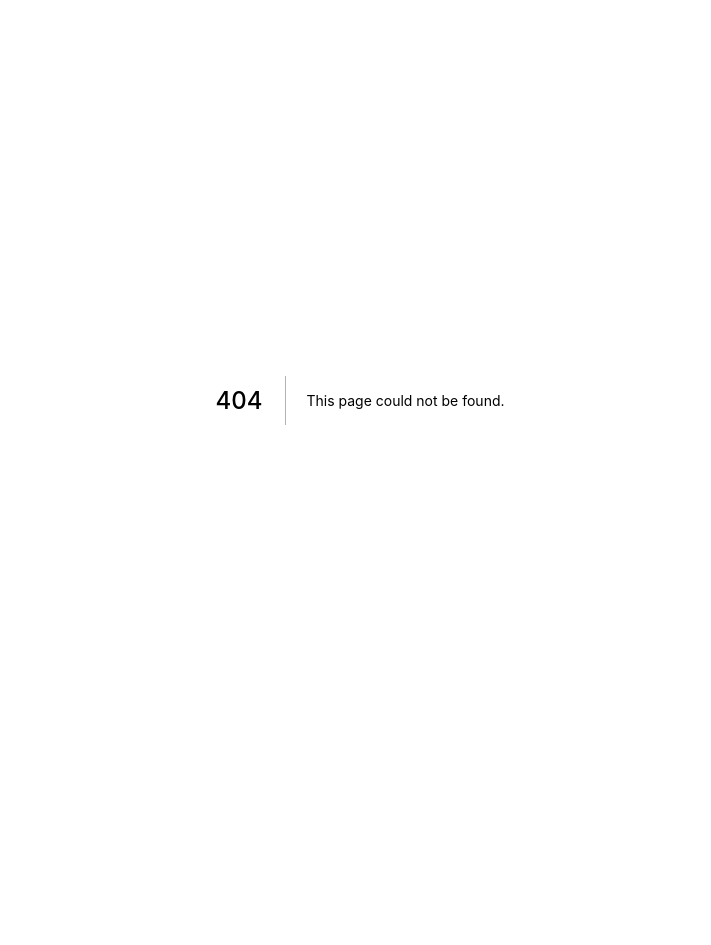
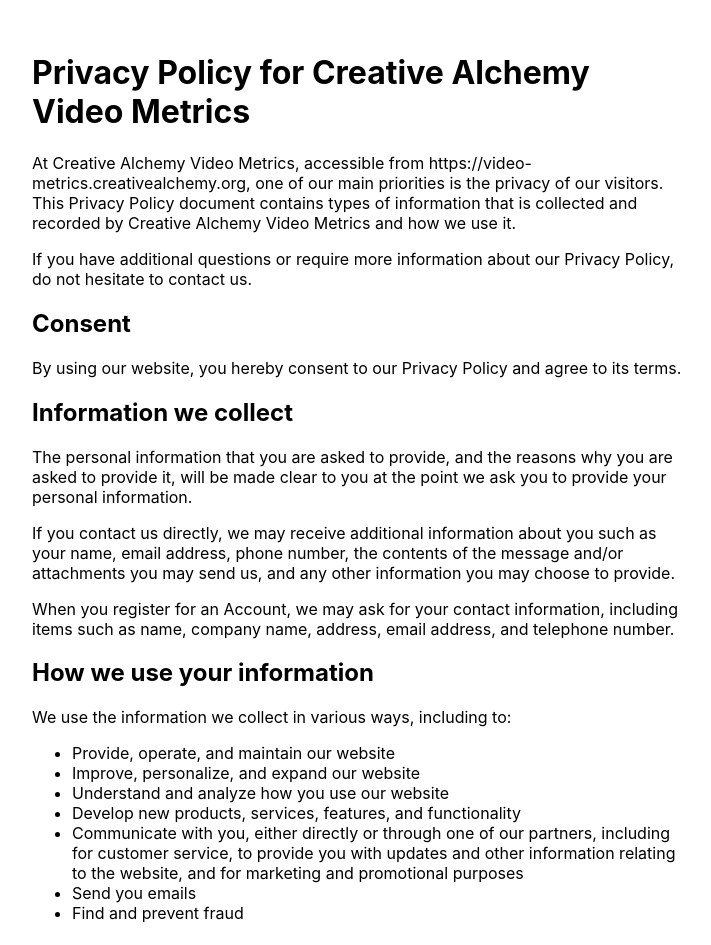
Before and after one commit to arellaTV/creative-alchemy-video-metrics, a Next.js app: page /privacy-policy in a window 1280 px wide. Before the commit this address had no page. Shown: the top 945 px of the page, without its empty margins (280-991 px from the left). Before the commit the page ends 800 px from the top, so only its background shows below. Built offline with nearby package versions, Linux system fonts and the light colour scheme.

Commit message:
Adds privacy policy

```diff
--- /dev/null
+++ b/pages/privacy-policy.tsx
@@ -0,0 +1,69 @@
+import type { NextPage } from 'next'
+import Head from 'next/head'
+import styles from '../styles/PrivacyPolicy.module.css'
+
+const PrivacyPolicy: NextPage = () => {
+  return (
+    <div className={styles.container}>
+      <Head>
+        <title>Privacy Policy</title>
+        <meta name="description" content="Privacy Policy for Creative Alchemy Video Metrics" />
+        <link rel="icon" href="/favicon.ico" />
+      </Head>
+
+      <main>
+        <h1>Privacy Policy for Creative Alchemy Video Metrics</h1>
+        <p>At Creative Alchemy Video Metrics, accessible from https://video-metrics.creativealchemy.org, one of our main priorities is the privacy of our visitors. This Privacy Policy document contains types of information that is collected and recorded by Creative Alchemy Video Metrics and how we use it.</p>
+        <p>If you have additional questions or require more information about our Privacy Policy, do not hesitate to contact us.</p>
+        <h2>Consent</h2>
+        <p>By using our website, you hereby consent to our Privacy Policy and agree to its terms.</p>
+        <h2>Information we collect</h2>
+        <p>The personal information that you are asked to provide, and the reasons why you are asked to provide it, will be made clear to you at the point we ask you to provide your personal information.</p>
+        <p>If you contact us directly, we may receive additional information about you such as your name, email address, phone number, the contents of the message and/or attachments you may send us, and any other information you may choose to provide.</p>
+        <p>When you register for an Account, we may ask for your contact information, including items such as name, company name, address, email address, and telephone number.</p>
+        <h2>How we use your information</h2>
+        <p>We use the information we collect in various ways, including to:</p>
+        <ul>
+        <li>Provide, operate, and maintain our website</li>
+        <li>Improve, personalize, and expand our website</li>
+        <li>Understand and analyze how you use our website</li>
+        <li>Develop new products, services, features, and functionality</li>
+        <li>Communicate with you, either directly or through one of our partners, including for customer service, to provide you with updates and other information relating to the website, and for marketing and promotional purposes</li>
+        <li>Send you emails</li>
+        <li>Find and prevent fraud</li>
+        </ul>
+        <h2>Log Files</h2>
+        <p>Creative Alchemy Video Metrics follows a standard procedure of using log files. These files log visitors when they visit websites. All hosting companies do this and a part of hosting services' analytics. The information collected by log files include internet protocol (IP) addresses, browser type, Internet Service Provider (ISP), date and time stamp, referring/exit pages, and possibly the number of clicks. These are not linked to any information that is personally identifiable. The purpose of the information is for analyzing trends, administering the site, tracking users' movement on the website, and gathering demographic information.</p>
+        <h2>Cookies and Web Beacons</h2>
+        <p>Like any other website, Creative Alchemy Video Metrics uses 'cookies'. These cookies are used to store information including visitors' preferences, and the pages on the website that the visitor accessed or visited. The information is used to optimize the users' experience by customizing our web page content based on visitors' browser type and/or other information.</p>
+        <h2>Advertising Partners Privacy Policies</h2>
+        <p>You may consult this list to find the Privacy Policy for each of the advertising partners of Creative Alchemy Video Metrics.</p>
+        <p>Third-party ad servers or ad networks uses technologies like cookies, JavaScript, or Web Beacons that are used in their respective advertisements and links that appear on Creative Alchemy Video Metrics, which are sent directly to users' browser. They automatically receive your IP address when this occurs. These technologies are used to measure the effectiveness of their advertising campaigns and/or to personalize the advertising content that you see on websites that you visit.</p>
+        <p>Note that Creative Alchemy Video Metrics has no access to or control over these cookies that are used by third-party advertisers.</p>
+        <h2>Third Party Privacy Policies</h2>
+        <p>Creative Alchemy Video Metrics's Privacy Policy does not apply to other advertisers or websites. Thus, we are advising you to consult the respective Privacy Policies of these third-party ad servers for more detailed information. It may include their practices and instructions about how to opt-out of certain options. </p>
+        <p>You can choose to disable cookies through your individual browser options. To know more detailed information about cookie management with specific web browsers, it can be found at the browsers' respective websites.</p>
+        <h2>CCPA Privacy Rights (Do Not Sell My Personal Information)</h2>
+        <p>Under the CCPA, among other rights, California consumers have the right to:</p>
+        <p>Request that a business that collects a consumer's personal data disclose the categories and specific pieces of personal data that a business has collected about consumers.</p>
+        <p>Request that a business delete any personal data about the consumer that a business has collected.</p>
+        <p>Request that a business that sells a consumer's personal data, not sell the consumer's personal data.</p>
+        <p>If you make a request, we have one month to respond to you. If you would like to exercise any of these rights, please contact us.</p>
+        <h2>GDPR Data Protection Rights</h2>
+        <p>We would like to make sure you are fully aware of all of your data protection rights. Every user is entitled to the following:</p>
+        <p>The right to access – You have the right to request copies of your personal data. We may charge you a small fee for this service.</p>
+        <p>The right to rectification – You have the right to request that we correct any information you believe is inaccurate. You also have the right to request that we complete the information you believe is incomplete.</p>
+        <p>The right to erasure – You have the right to request that we erase your personal data, under certain conditions.</p>
+        <p>The right to restrict processing – You have the right to request that we restrict the processing of your personal data, under certain conditions.</p>
+        <p>The right to object to processing – You have the right to object to our processing of your personal data, under certain conditions.</p>
+        <p>The right to data portability – You have the right to request that we transfer the data that we have collected to another organization, or directly to you, under certain conditions.</p>
+        <p>If you make a request, we have one month to respond to you. If you would like to exercise any of these rights, please contact us.</p>
+        <h2>Children's Information</h2>
+        <p>Another part of our priority is adding protection for children while using the internet. We encourage parents and guardians to observe, participate in, and/or monitor and guide their online activity.</p>
+        <p>Creative Alchemy Video Metrics does not knowingly collect any Personal Identifiable Information from children under the age of 13. If you think that your child provided this kind of information on our website, we strongly encourage you to contact us immediately and we will do our best efforts to promptly remove such information from our records.</p>
+      </main>
+    </div>
+  )
+}
+
+export default PrivacyPolicy
--- /dev/null
+++ b/styles/PrivacyPolicy.module.css
@@ -0,0 +1,5 @@
+.container {
+  margin: 0 auto;
+  max-width: 720px;
+  padding: 2rem;
+}
```
